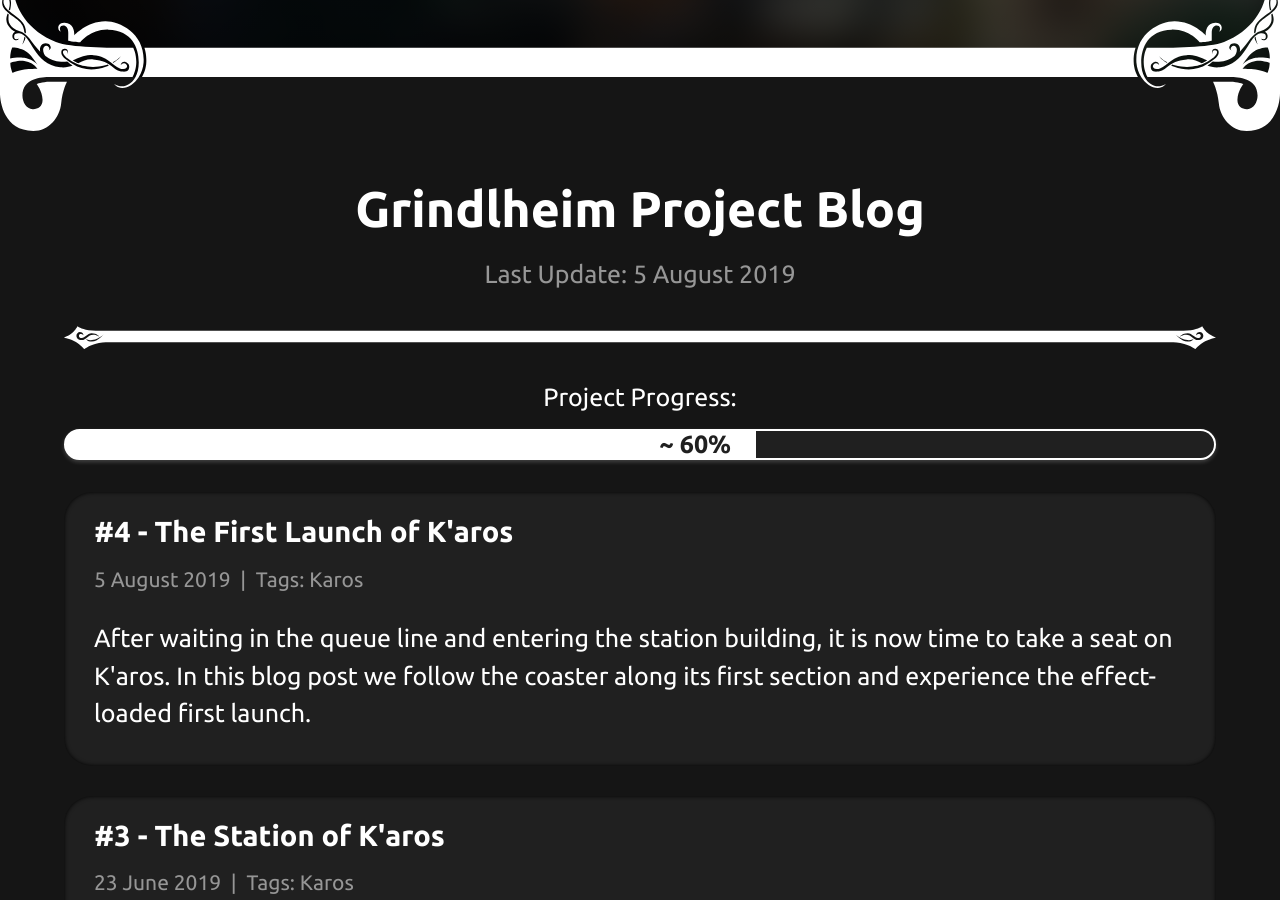
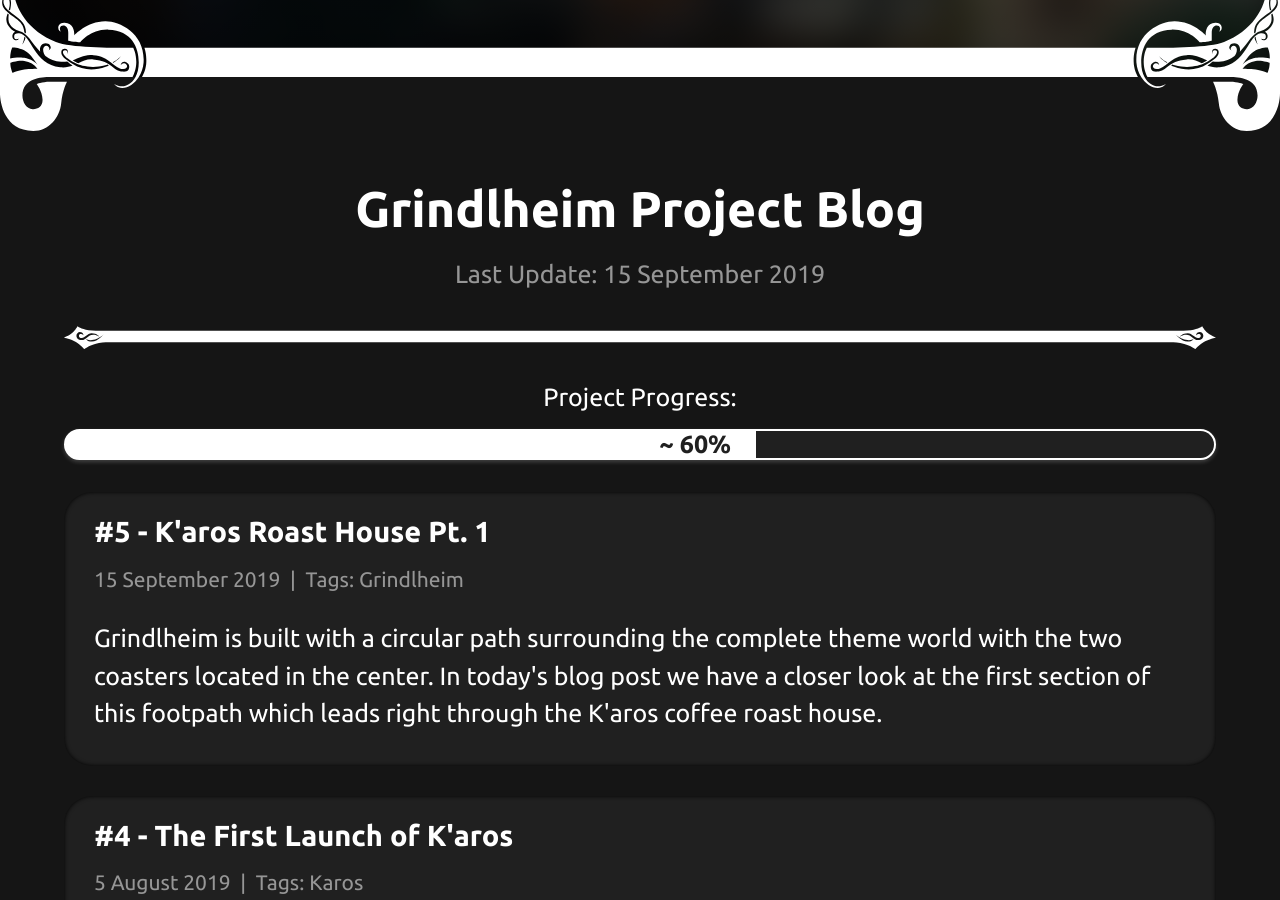
Before and after one commit to stefan-wr/grindlheim-website, a Jekyll site: the page built from pages/index.html, in a window 1280 px wide and 900 px high, scrolled down 2569 px. Built offline with Jekyll 4.4.1, drawn with Linux system fonts in a browser that asks for light colours; some web fonts are replaced.

Commit message:
Adding blog update #5

```diff
--- a/_layouts/post.html
+++ b/_layouts/post.html
@@ -39,6 +39,9 @@ layout: compress
                             {% endif%}
                             {% if page.planco-forum %}
                                 <a href="{{ page.planco-forum }}">Planet Coaster Forums</a>
+                            {% endif %}
+                            {% if page.shyguys-world %}
+                                <a href="{{ page.shyguys-world }}">Shyguy's World</a>
                             {% endif %}
                         </span>
                     {% endif %}
--- /dev/null
+++ b/_posts/2019-09-15-roast-house.html
@@ -0,0 +1,42 @@
+---
+layout: post
+index: 5
+tags: Grindlheim
+
+title: K'aros Roast House Pt. 1
+excerpt: "Grindlheim is built with a circular path surrounding the complete theme world with the two coasters located in the center.
+In today's blog post we have a closer look at the first section of this footpath which leads right through the K'aros coffee roast house."
+reddit: "https://www.reddit.com/r/PlanetCoaster/comments/d4ii2q/new_update_on_grindlheim_check_out_the_karos/"
+shyguys-world: "https://www.shyguysworld.com/index.php/topic,21251.msg478123.html#msg478123"
+number-of-images: 13
+image-descriptions:
+    - A circular path surrounds the theme world. This part of the path branches from the entrance plaza and leads to the entrance of Ri'kh.
+    - On the other side of these facades lies the K'aros entrance plaza.
+    - You can get there through this building which houses bathrooms and lockers.
+    - The circular path continues up the stairs and through the K'aros roast house which is powered by this waterwheel on the left.
+    - Another path is branching off here. The stairs on the left lead up to the observation deck and a coffee shop.
+    - This is a bird's view of the complete area.
+    - This storage tower is part of the roast house. Its cranes are powered by the waterwheel.
+    - The roasters inside the house are also powered by the waterwheel.
+    - At the bottom of the storage tower, the motion of the waterwheel is transported to the cranes via these cogs.
+    - A more complex set of cogs in the roast house's roof structure transports the power to the roasters.
+    - The circular path leads guests right through the roast house and underneath this intimidating machine.
+    - I made sure that all cogs are properly connected and serve a purpose.
+    - In the next update we continue here and have a better look and the surroundings and the observation deck.
+---
+
+<p class="gr-medium">
+    While the last three blog posts followed the ride experience of K'aros, today, we focus more on the theming and
+    check out the first section of the circular footpath that surrounds Grindlheim and the two coasters.
+    While the queue to K'aros lies near the entrance of the theme world, the exit of K'aros and entrance if Ri'kh are located on the other side of the Grindlheim.
+    The circular footpath connects these locations and therefore is much-frequented. My goal is that walking along the footpath is an experience on its own due to heavy theming.
+</p>
+
+<p class="gr-medium">
+    One special theming element along the path is the K'aros coffee roast house, where the beans for the coffee shop on the observation deck seem to be produced.
+    Following the theme of Grindlheim, the roast house is not powered by electricity but by a waterwheel at the side of the building.
+    The circular motion of the wheel is transported via a complex set of cogs and powers the roasters.
+    Guests walk right through the roast house and can experience the rattle, roars and vibrations of this large machine first hand.
+<p class="gr-medium">
+    Please check out the gallery below and follow along the path through the K'aros roast house.
+</p>
--- a/pages/privacy-en.html
+++ b/pages/privacy-en.html
@@ -41,7 +41,7 @@ sitemap: false
         <h2>Access data</h2>
 
         <p>We, the website operator or our processor and site provider, the STRATO AG, collect data on access to the
-            website based on our legitimate interest (see Art. 6 para. 1 (f) GDPR) and save it as "server log files". on
+            website based on our legitimate interest (see Art. 6 para. 1 (f) GDPR) and save it as "server log files" on
             the server of the website. The following data is logged:</p>
 
         <ul>
```
Also changed, not shown: assets/posts/5/p5-1.jpg (added), assets/posts/5/p5-10.jpg (added), assets/posts/5/p5-11.jpg (added), assets/posts/5/p5-12.jpg (added), assets/posts/5/p5-13.jpg (added), assets/posts/5/p5-2.jpg (added), assets/posts/5/p5-3.jpg (added), assets/posts/5/p5-4.jpg (added), assets/posts/5/p5-5.jpg (added), assets/posts/5/p5-6.jpg (added), assets/posts/5/p5-7.jpg (added), assets/posts/5/p5-8.jpg (added), assets/posts/5/p5-9.jpg (added), assets/posts/5/p5-og.jpg (added), 1 more files, 1 other file.
